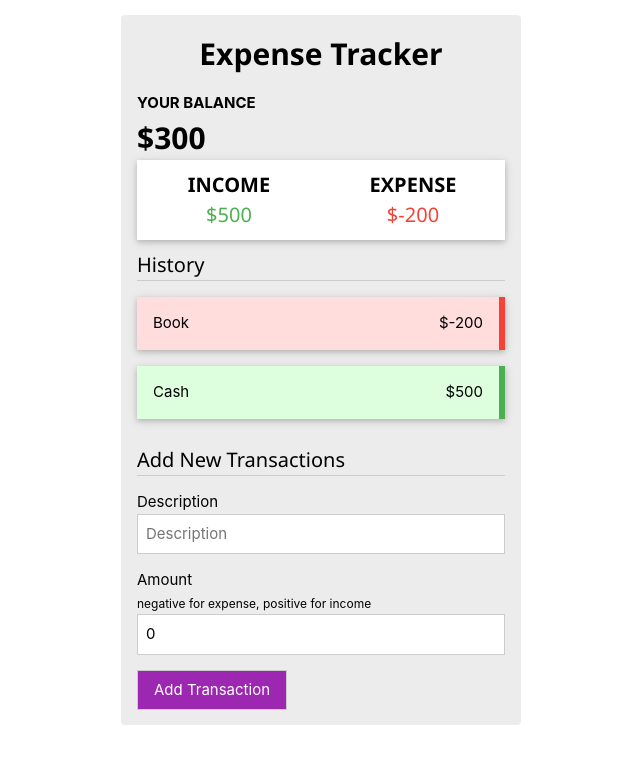
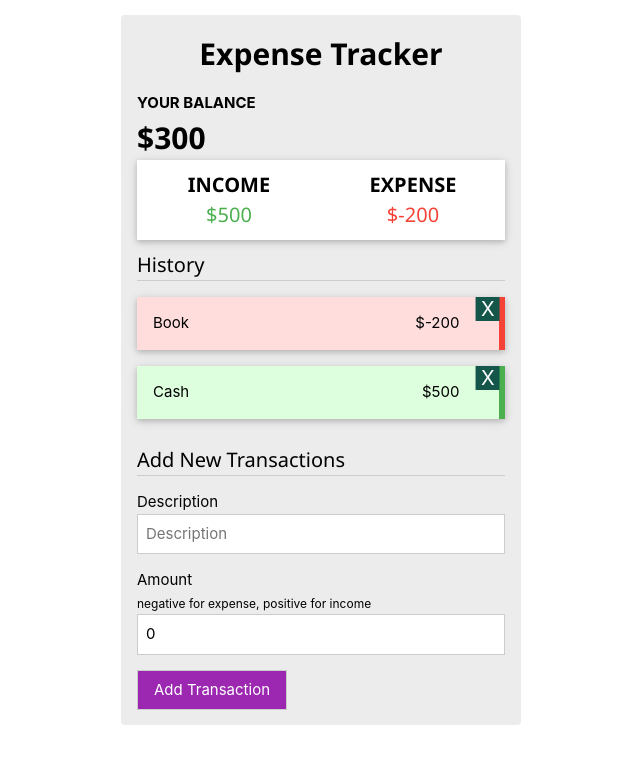
Before and after one commit to Muhammad1Siddique/expense-tracker, a React (Create React App) app: page / in a window 1280 px wide. Shown: the top 764 px of the page, without its empty margins (319-959 px from the left). Built offline with nearby package versions, Linux system fonts and the light colour scheme.

Commit message:
Finally My first Project is completed

```diff
--- a/src/App.css
+++ b/src/App.css
@@ -13,3 +13,16 @@
     display: flex;
     justify-content: space-between;
 }
+.delete-btn {
+    cursor: pointer;
+    background-color: #145649;
+    border: 0;
+    color: #fff;
+    font-size: 20px;
+    line-height: 20px;
+    padding: 2px 5px;
+    top: 50%;
+    float: right;
+    transform: translate(70%, -0%);
+    transition: opacity 0.3s ease;
+  }
--- a/src/front.js
+++ b/src/front.js
@@ -1,7 +1,7 @@
 import React, { useContext, useState } from 'react'
 import {TransactionContext} from './transContext'
 const Front =() =>{
-    let {transactions, addTransaction} = useContext(TransactionContext);
+    let {transactions, addTransaction, deleteTransaction} = useContext(TransactionContext);
     let[newDesc, setDesc]=useState("");
     let[newAmount, setAmount]=useState(0);
 
@@ -15,6 +15,7 @@ const Front =() =>{
             amount: Number(newAmount),
             desc: newDesc
         })
+
         setDesc("");
         setAmount(0);
 
@@ -68,11 +69,11 @@ const Front =() =>{
                     }
                     return(
                         <div key={index} className={`w3-panel w3-rightbar w3-card-2 ${chec ? 'w3-border-green w3-pale-green':'w3-border-red w3-pale-red'}`}>
+                            <button className="delete-btn" onClick={()=>{deleteTransaction(index)}}>X</button>
                             <p><span>{transobj.desc}</span><span>${transobj.amount}</span></p>
                         </div>
                     )
                 })}
-
 
             </div>
             <div className="w3-container">
--- a/src/transContext.js
+++ b/src/transContext.js
@@ -21,11 +21,18 @@ export const TransactionProvider = ({children})=>{
             },
         })
     }
+    function deleteTransaction(id){
+        dispatch({
+            type: "delete_transaction",
+            payload: id
+        })
+    }
 
     return(
         <TransactionContext.Provider value={{
             transactions:state,
-            addTransaction
+            addTransaction,
+            deleteTransaction
         }}>
             {children}
         </TransactionContext.Provider>
--- a/src/transReducer.js
+++ b/src/transReducer.js
@@ -1,7 +1,12 @@
 const TransactionReducer =  ((state, action)=>{
+
     switch(action.type){
         case "add_transaction":{
-            return[action.payload, ...state]
+            return[...state, action.payload]
+        }
+        case "delete_transaction":{
+            let value = state[action.payload];
+            return state.filter(item => item !== value)
         }
         default:
             return state;
```
